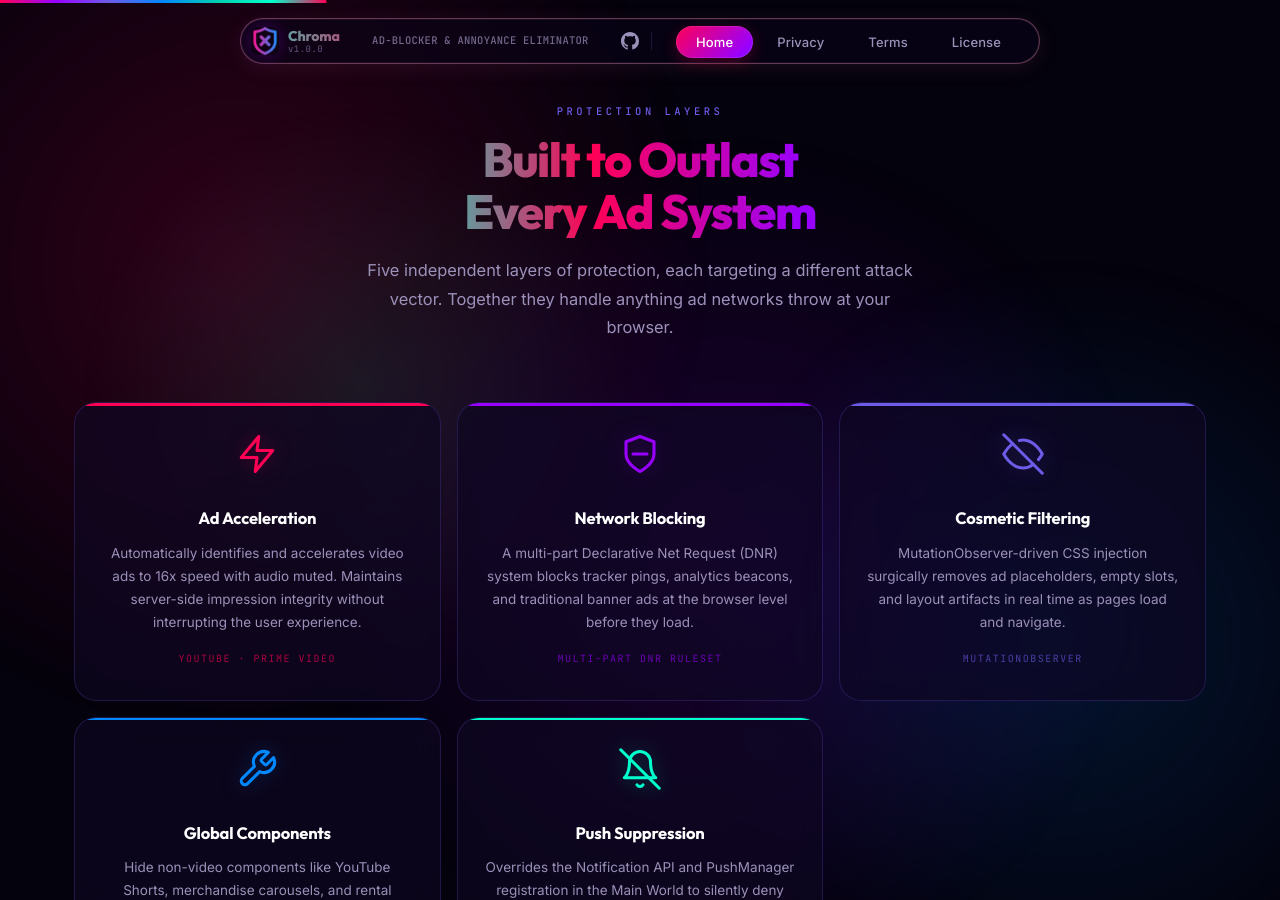
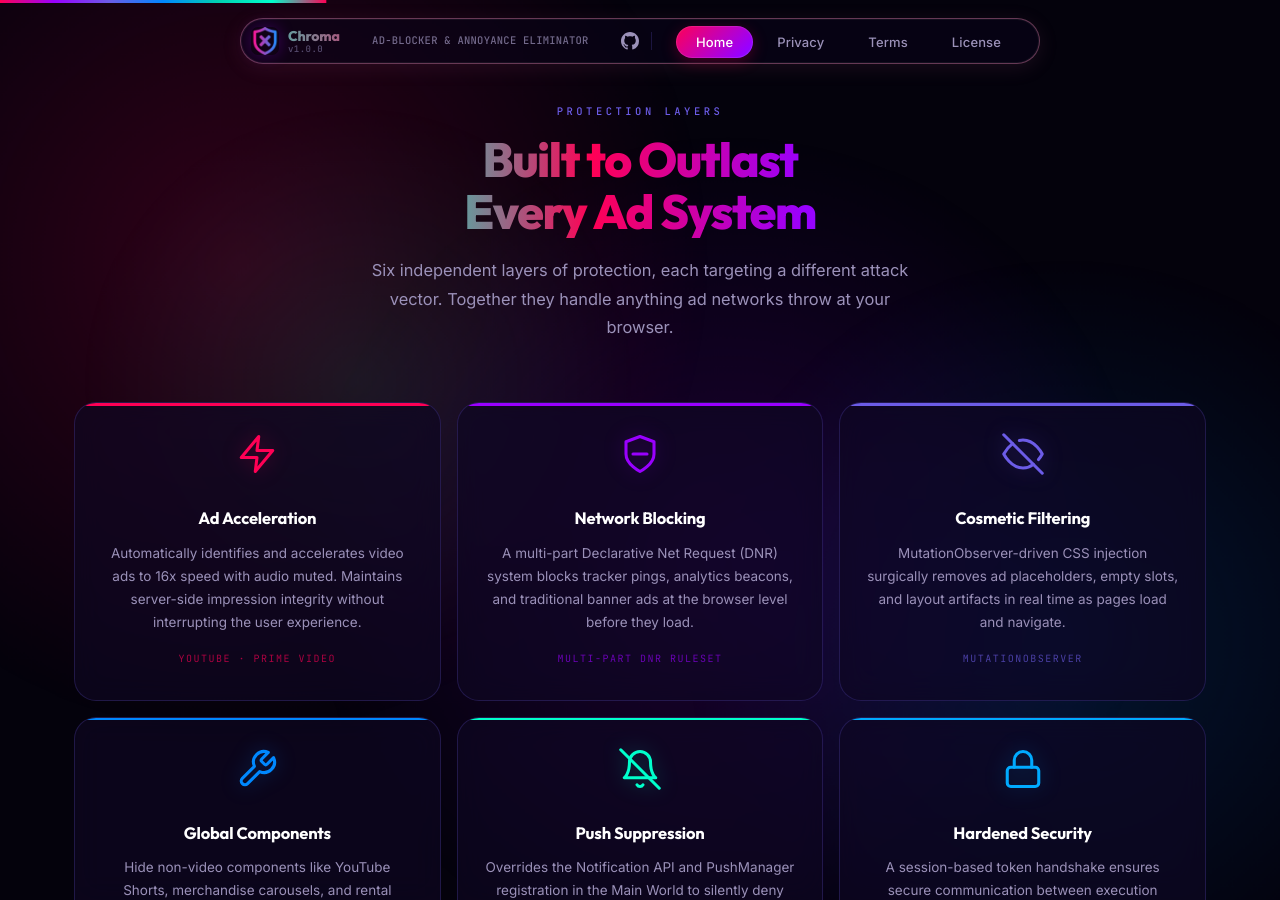
Before and after one commit to Dabrogost/Chroma-Ad-Blocker, a Jekyll site: the page built from index.md, in a window 1280 px wide and 900 px high, scrolled down 897 px. Built offline with Jekyll 4.4.1, drawn with Linux system fonts in a browser that asks for light colours; some of the changed text lies outside the part shown.

Commit message:
feat: add sixth protection layer and Hardened Security card to index documentation

```diff
--- a/index.md
+++ b/index.md
@@ -69,7 +69,7 @@ description: Multi-layered ad blocking built for Manifest V3. Works on Windows,
   <p class="section__eyebrow fade-up">Protection Layers</p>
   <h2 class="section__title fade-up">Built to Outlast<br/>Every Ad System</h2>
   <p class="section__sub fade-up">
-    Five independent layers of protection, each targeting a different attack vector.
+    Six independent layers of protection, each targeting a different attack vector.
     Together they handle anything ad networks throw at your browser.
   </p>
 
@@ -142,6 +142,20 @@ description: Multi-layered ad blocking built for Manifest V3. Works on Windows,
         to silently deny intrusive permission requests globally.
       </p>
       <span class="card__tag">Notification API</span>
+    </div>
+
+    <!-- Card 6: Hardened Security -->
+    <div class="card card--bblue fade-up">
+      <svg class="card__icon" viewBox="0 0 24 24" fill="none" stroke="currentColor" stroke-width="1.75" stroke-linecap="round" stroke-linejoin="round" aria-hidden="true">
+        <rect x="3" y="11" width="18" height="11" rx="2" ry="2"></rect>
+        <path d="M7 11V7a5 5 0 0 1 10 0v4"></path>
+      </svg>
+      <h3 class="card__title">Hardened Security</h3>
+      <p class="card__desc">
+        A session-based token handshake ensures secure communication between
+        execution worlds, while local-only processing keeps your data private.
+      </p>
+      <span class="card__tag">Secure Handshake &middot; Local-Only</span>
     </div>
 
   </div>
```
